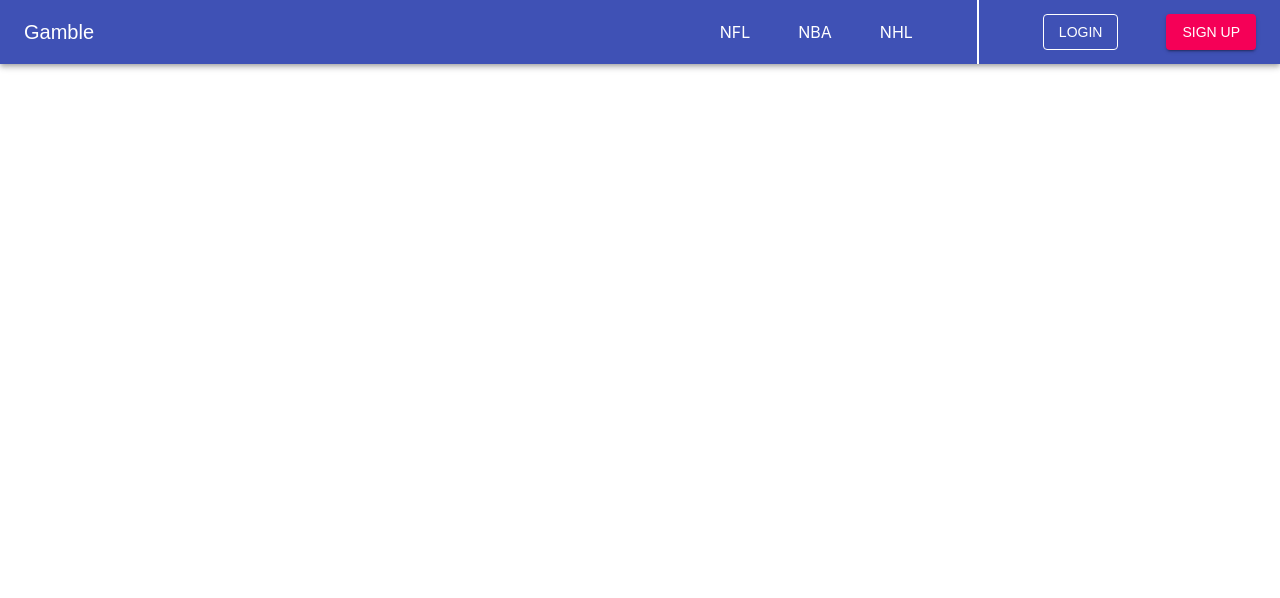
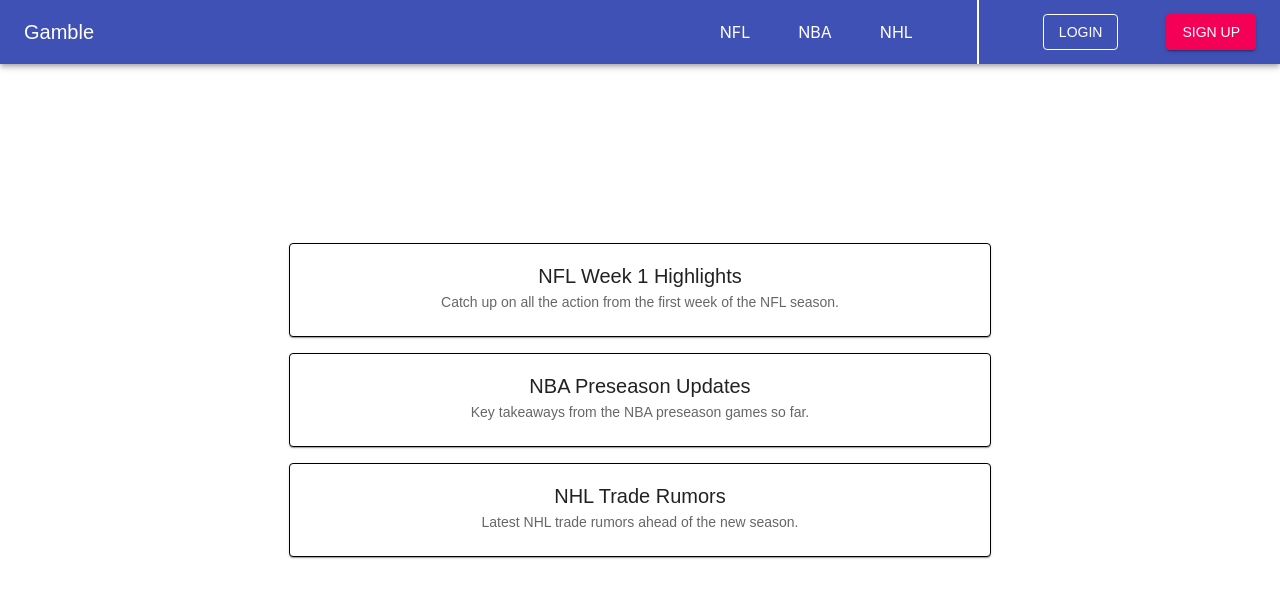
Before and after one commit to DakuwoN/Sports-app, a React (Create React App) app: page / in a window 1280 px wide. Shown: the top 598 px of the page. Built offline with nearby package versions, Linux system fonts and the light colour scheme.

Commit message:
start homepage

```diff
--- a/src/components/HomePage.jsx
+++ b/src/components/HomePage.jsx
@@ -1,10 +1,52 @@
 import React from 'react';
+import { Box, Card, CardContent, Typography } from '@mui/material';
 
 function HomePage() {
+  // Sample news data
+  const sampleNewsData = [
+    { title: 'NFL Week 1 Highlights', description: 'Catch up on all the action from the first week of the NFL season.' },
+    { title: 'NBA Preseason Updates', description: 'Key takeaways from the NBA preseason games so far.' },
+    { title: 'NHL Trade Rumors', description: 'Latest NHL trade rumors ahead of the new season.' },
+  ];
+
   return (
-    <div>
-
-    </div>
+    <Box
+      sx={{
+        height: '80vh',         // Parent container height for the viewport
+        overflowY: 'auto',      // Enable vertical scrolling if needed
+        display: 'flex',        // Flexbox to allow vertical alignment
+        flexDirection: 'column',
+        justifyContent: 'center',
+        alignItems: 'center',
+        gap: 2,                 // Space between cards
+        padding: 2,
+      }}
+    >
+      {sampleNewsData.map((news, index) => (
+        <Card
+          key={index}
+          sx={{
+            width: '700px',           // Fixed width
+            display: 'flex',          // Flexbox for layout
+            flexDirection: 'column',  // Stack content vertically
+            justifyContent: 'center', // Center content vertically
+            alignItems: 'center',     // Center content horizontally
+            textAlign: 'center',      // Center text in the middle
+            overflow: 'hidden',       // Prevent content overflow
+            border: '1px solid black' // Optional border to visualize the card size
+          }}
+        >
+          <CardContent>
+            <Typography variant="h6" sx={{ whiteSpace: 'nowrap', overflow: 'hidden', textOverflow: 'ellipsis' }}>
+              {news.title}
+            </Typography>
+            <Typography variant="body2" color="text.secondary">
+              {news.description}
+            </Typography>
+          </CardContent>
+        </Card>
+      ))}
+    </Box>
   );
 }
 
```
